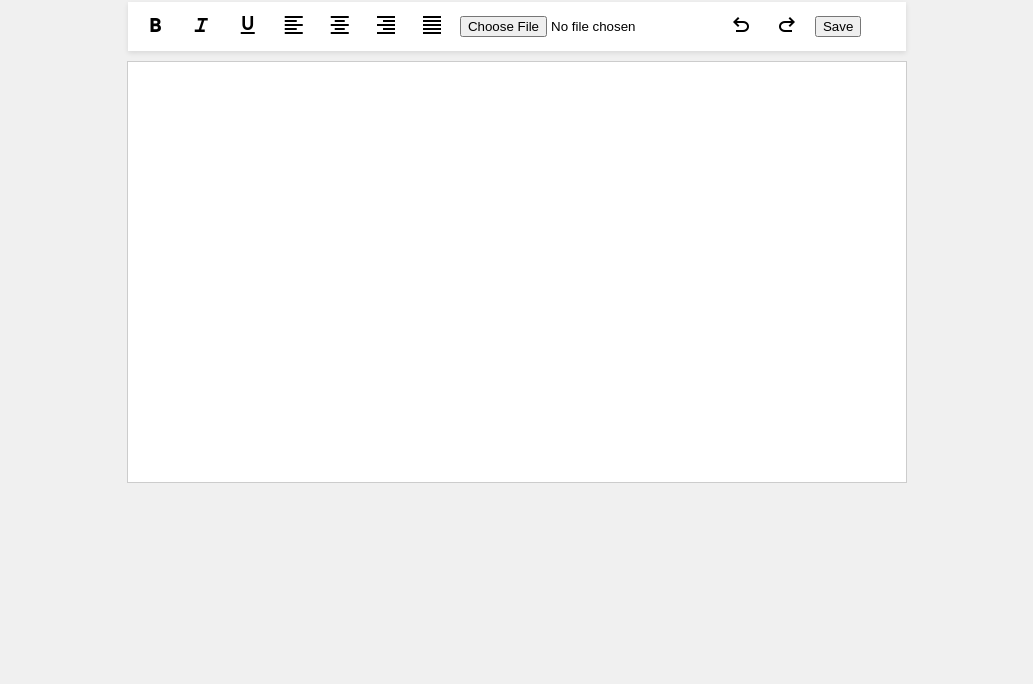
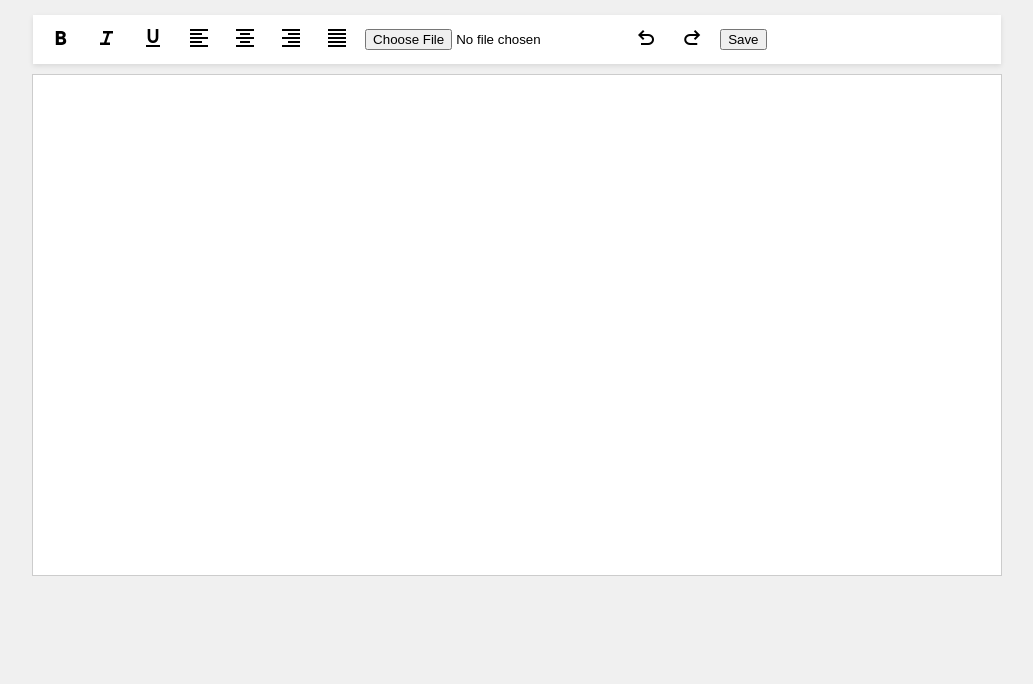
Before and after one commit to geekyjha9/Rich-Text-Editor, a plain HTML site: page index.html in a window 1280 px wide. Shown: the part 116-800 px from the top of the page, without its empty margins (123-1156 px from the left). Drawn offline with nearby package versions, Linux system fonts and the light colour scheme.

```diff
--- a/style.css
+++ b/style.css
@@ -5,7 +5,7 @@ body {
     justify-content: center;
     align-items: center;
     flex-direction: column;
-    margin-top: 3vw;
+    margin-top: 4vw;
 }
 
 .toolbar {
@@ -14,7 +14,7 @@ body {
     box-shadow: 0px 2px 5px rgba(0, 0, 0, 0.1);
     display: flex;
     align-items: center;
-    width: 60%;
+    width: 75%;
     overflow: scroll;
 }
 
@@ -26,8 +26,8 @@ body {
     background-color: #fff;
     border: 1px solid #ccc;
     padding: 10px;
-    width: 60%;
-    min-height: 400px;
+    width: 75%;
+    min-height: 60vh;
     margin: 10px;
 }
 
```
